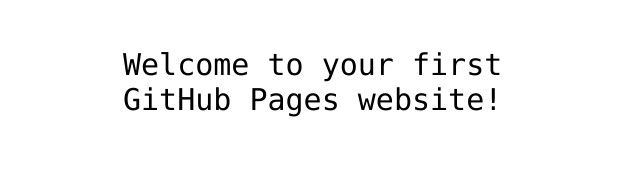
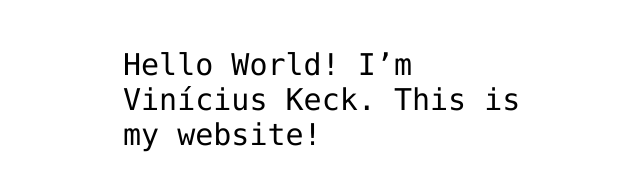
Before and after one commit to keckxp/hello-world, a plain HTML site: page index.html in a window 1280 px wide. Shown: the part 341-532 px from the top of the page, without its empty margins (317-957 px from the left). Drawn offline with Linux system fonts and the light colour scheme.

Commit message:
Adicionada introdução sugerida pelo Tutorial

```diff
--- a/index.html
+++ b/index.html
@@ -12,7 +12,7 @@
 <img src="https://octodex.github.com/images/daftpunktocat-thomas.gif" id="octocat" alt="octocat-gif" />
 
 <!-- Change this code here by copy and pasting your template on line 15 -->
-<p>Welcome to your first GitHub Pages website!</p>
+<p>Hello World! I’m Vinícius Keck. This is my website!</p>
 
 </body>
 </html>
```
